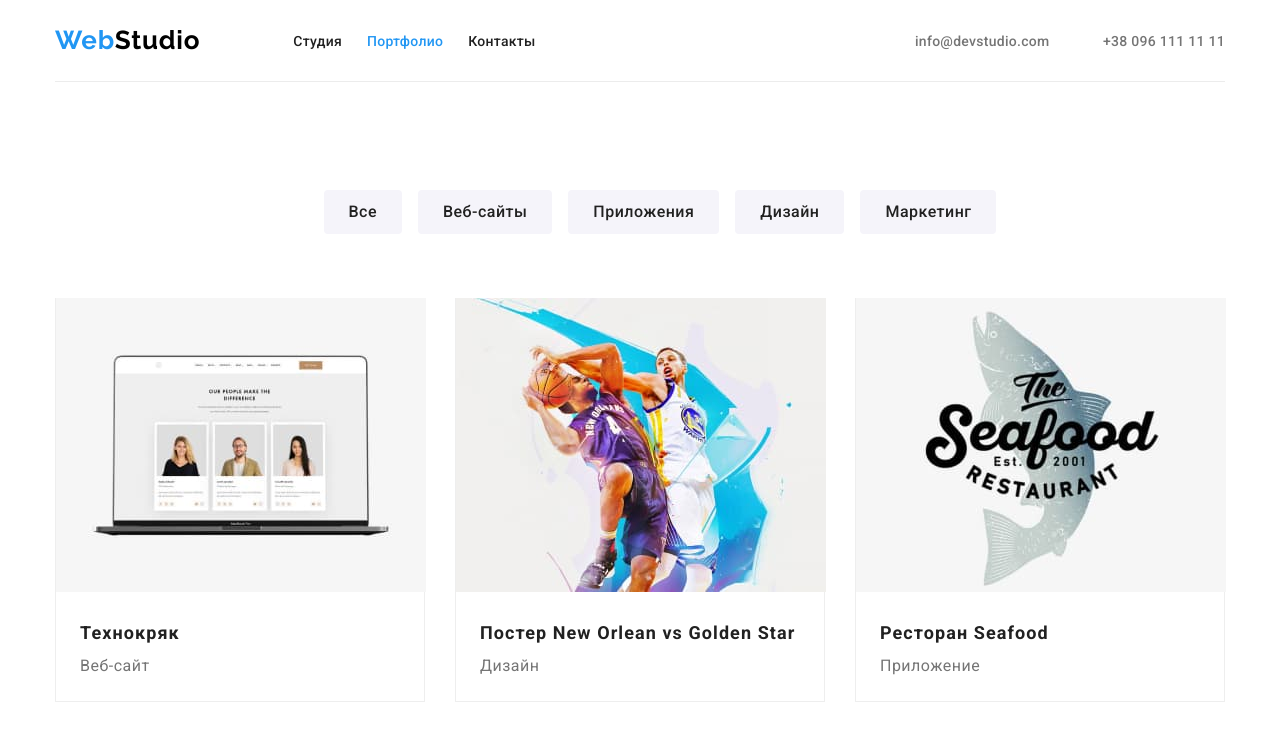
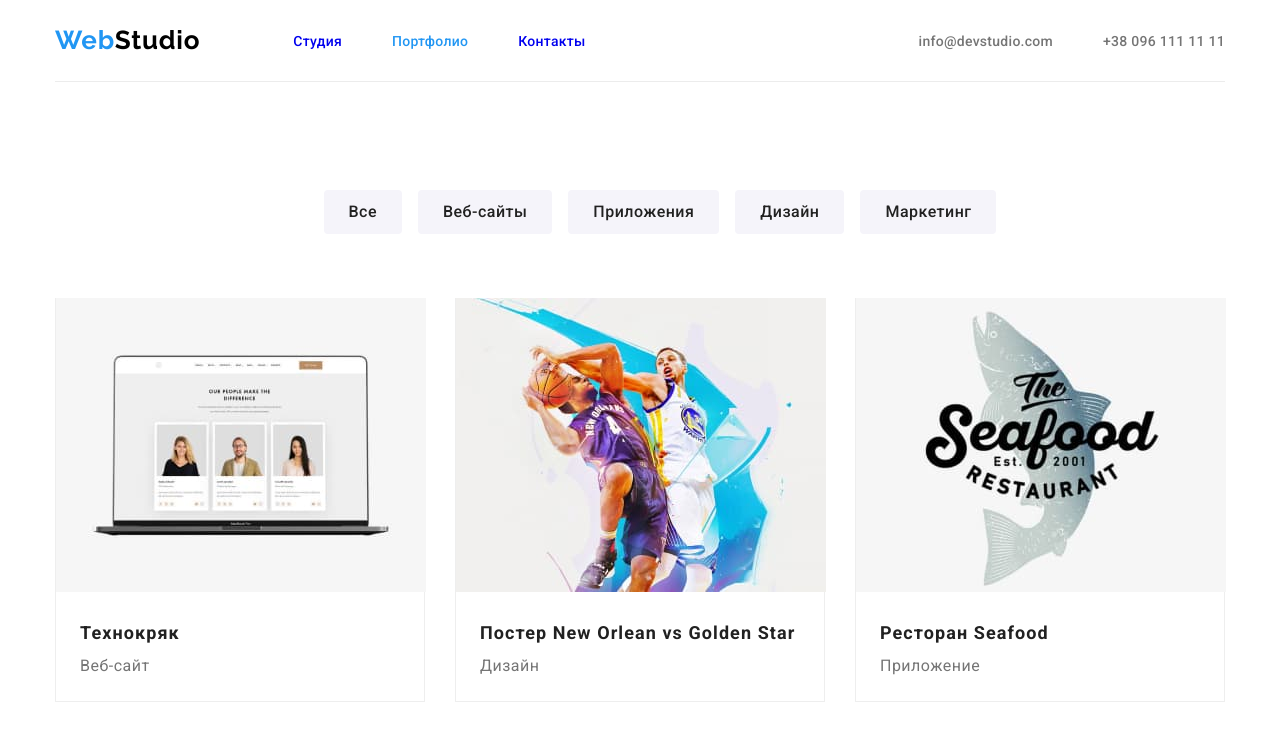
Before and after one commit to MykhailoKremer/goit-markup-hw-03, a plain HTML site: page portfolio.html in a window 1280 px wide. Shown: the top 729 px of the page. Drawn offline with nearby package versions, Linux system fonts and the light colour scheme.

Commit message:
Update styles.css

```diff
--- a/css/styles.css
+++ b/css/styles.css
@@ -51,14 +51,10 @@ body {
   font-size: 14px;
   line-height: 1.15;
   letter-spacing: 0.02em;
-  color: var(--main-text-color);
+  color: var(--main-text -color);
   text-decoration: none;
-  padding-left: 25px;
-  padding-right: 25px;
-}
-
-.nav-bar-link:first-child {
-  padding-left: 0px;
+  display: flex;
+  margin-right: 50px;
 }
 
 .nav-bar-link:hover,
@@ -78,9 +74,6 @@ body {
 .header-contacts {
   list-style: none;
   display: flex;
-  margin-left: 330px;
-  width: 310px;
-  justify-content: space-between;
   padding: 0px;
 }
 
@@ -91,6 +84,7 @@ body {
   letter-spacing: 0.02em;
   color: var(--smaller-text-color);
   text-decoration: none;
+  margin-left: 50px;
 }
 
 .header-contact-link:hover,
@@ -268,6 +262,7 @@ body {
   text-decoration: none;
   display: flex;
   padding-top: 60px;
+  padding-bottom: 10px;
   align-items: center;
   padding-left: 0px;
 }
@@ -281,7 +276,10 @@ body {
 
 .address-links-list {
   list-style: none;
+  margin: 0px 0px 0px 0px;
   padding-left: 0px;
+  display: flex;
+  flex-direction: column;
   padding-bottom: 60px;
 }
 
@@ -299,10 +297,6 @@ body {
   letter-spacing: 0.03em;
   display: inline-block;
   margin-top: 9px;
-}
-
-.address-links-list:first-child {
-  margin-top: 20px;
 }
 
 .address-link:focus,
```
